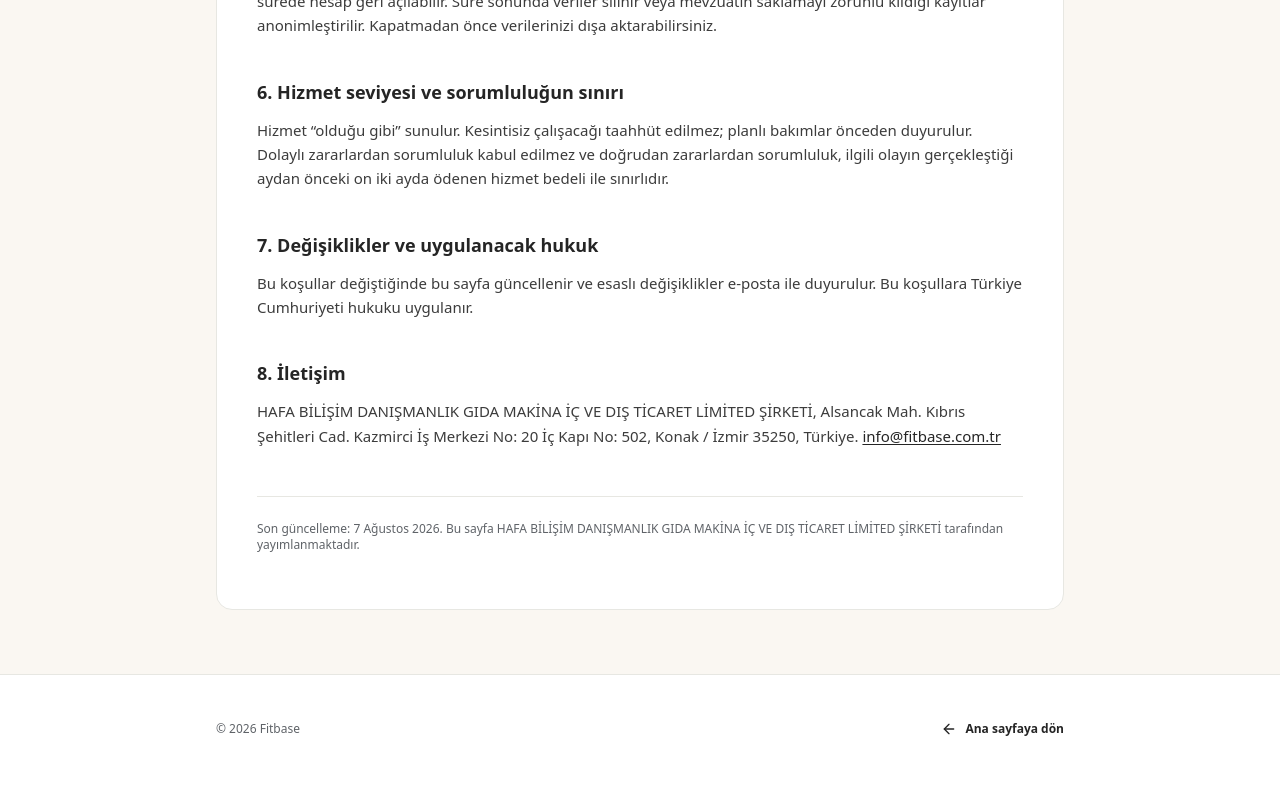
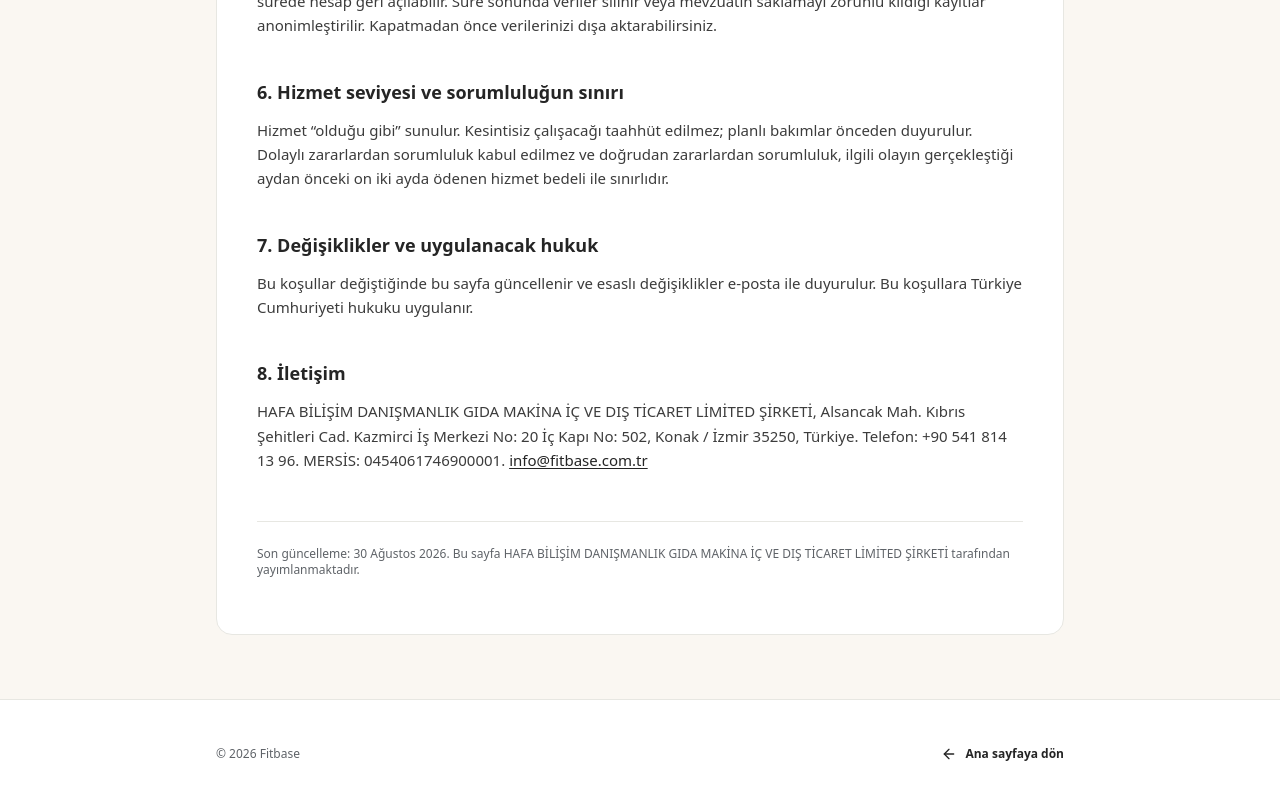
Before and after one commit to fh-arch/fitbase-website, a Next.js app: page /kosullar in a window 1280 px wide. Shown: the part 1224-2024 px from the top of the page. Built offline with nearby package versions, Linux system fonts and the light colour scheme.

Commit message:
Show legal contact details in terms

```diff
--- a/app/kosullar/page.tsx
+++ b/app/kosullar/page.tsx
@@ -13,7 +13,7 @@ export default function TermsPage() {
   const entity = legalEntity;
 
   return (
-    <LegalPage title="Kullanım Koşulları" updated="7 Ağustos 2026">
+    <LegalPage title="Kullanım Koşulları" updated="30 Ağustos 2026">
       <h1>Kullanım Koşulları</h1>
       <p className="lede">
         Bu koşullar, {entity.legalName} tarafından sunulan Fitbase hizmetinin kullanımını düzenler.
@@ -85,7 +85,7 @@ export default function TermsPage() {
 
       <h2>8. İletişim</h2>
       <p>
-        {entity.legalName}, {entity.address}.{" "}
+        {entity.legalName}, {entity.address}. Telefon: {entity.phone}. MERSİS: {entity.mersisNumber}.{" "}
         {entity.contactEmail ? (
           <a href={`mailto:${entity.contactEmail}`}>{entity.contactEmail}</a>
         ) : (
```
